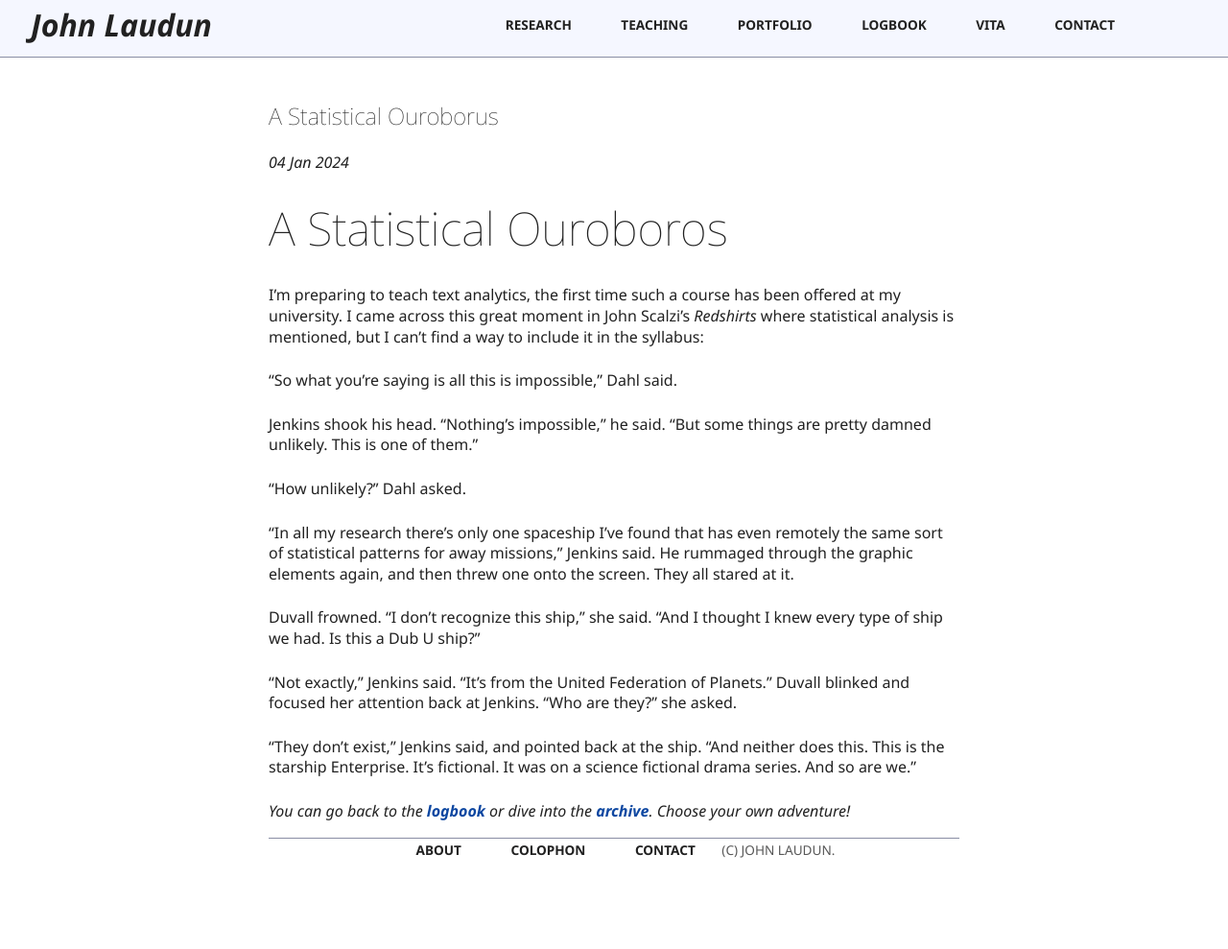
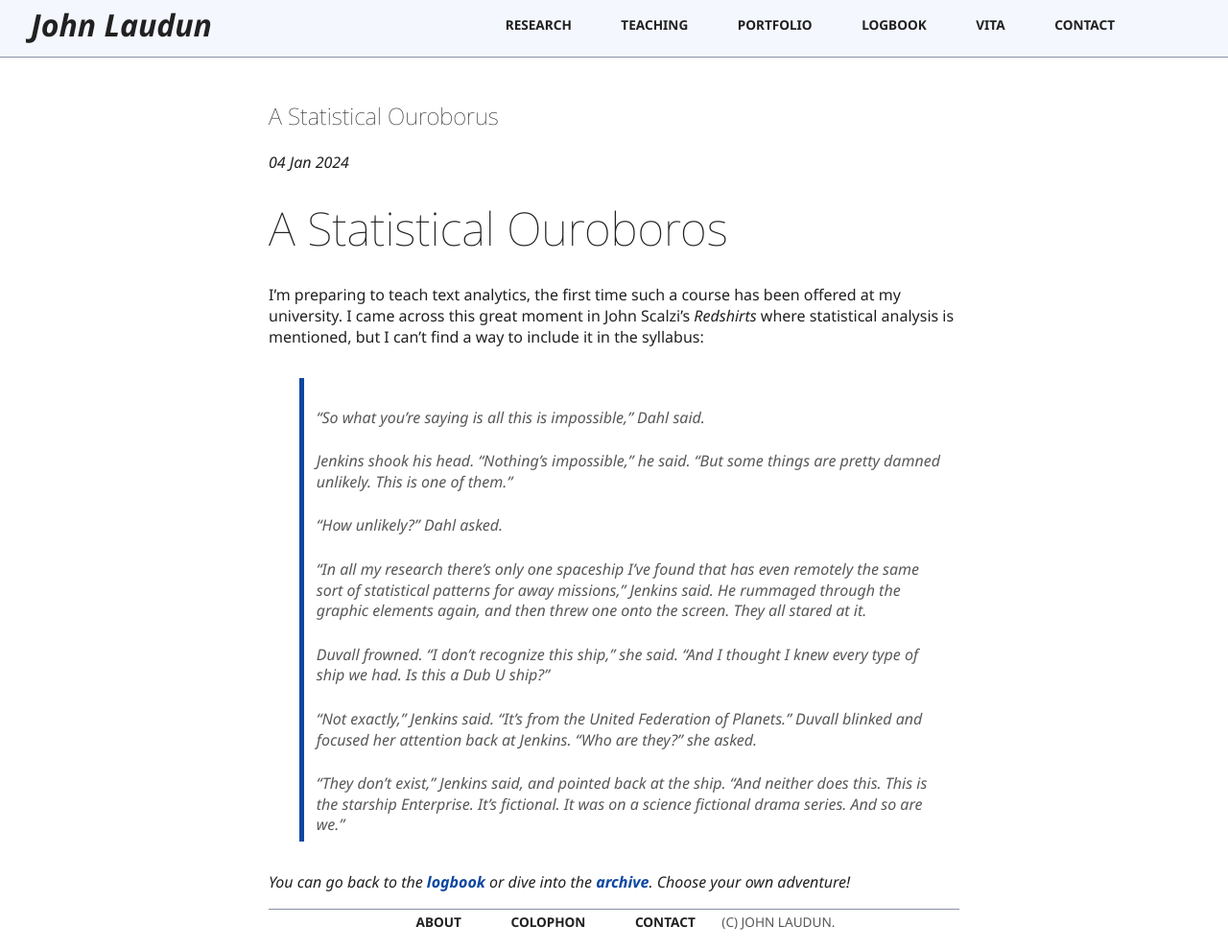
Before and after one commit to johnlaudun/jln, a Jekyll site: the page built from _posts/2024-01-04-red-shirts.md, in a window 1280 px wide. Shown: the whole page at 96% size. Built offline with Jekyll 4.4.1, drawn with Linux system fonts in a browser that asks for light colours; before the commit the page ends 914 px from its top, so only the background shows below that.

```diff
--- a/_posts/2024-01-04-red-shirts.md
+++ b/_posts/2024-01-04-red-shirts.md
@@ -7,16 +7,16 @@ tags:
 # A Statistical Ouroboros
 I'm preparing to teach text analytics, the first time such a course has been offered at my university. I came across this  great moment in John Scalzi’s _Redshirts_ where statistical analysis is mentioned, but I can't find a way to include it in the syllabus:
 
-“So what you’re saying is all this is impossible,” Dahl said.
-
-Jenkins shook his head. “Nothing’s impossible,” he said. “But some things are pretty damned unlikely. This is one of them.”
-
-“How unlikely?” Dahl asked.
-
-“In all my research there’s only one spaceship I’ve found that has even remotely the same sort of statistical patterns for away missions,” Jenkins said. He rummaged through the graphic elements again, and then threw one onto the screen. They all stared at it.
-
-Duvall frowned. “I don’t recognize this ship,” she said. “And I thought I knew every type of ship we had. Is this a Dub U ship?”
-
-“Not exactly,” Jenkins said. “It’s from the United Federation of Planets.” Duvall blinked and focused her attention back at Jenkins. “Who are they?” she asked.
-
-“They don’t exist,” Jenkins said, and pointed back at the ship. “And neither does this. This is the starship Enterprise. It’s fictional. It was on a science fictional drama series. And so are we.”
+> “So what you’re saying is all this is impossible,” Dahl said.
+>
+> Jenkins shook his head. “Nothing’s impossible,” he said. “But some things are pretty damned unlikely. This is one of them.”
+>
+> “How unlikely?” Dahl asked.
+>
+> “In all my research there’s only one spaceship I’ve found that has even remotely the same sort of statistical patterns for away missions,” Jenkins said. He rummaged through the graphic elements again, and then threw one onto the screen. They all stared at it.
+>
+> Duvall frowned. “I don’t recognize this ship,” she said. “And I thought I knew every type of ship we had. Is this a Dub U ship?”
+>
+> “Not exactly,” Jenkins said. “It’s from the United Federation of Planets.” Duvall blinked and focused her attention back at Jenkins. “Who are they?” she asked.
+>
+> “They don’t exist,” Jenkins said, and pointed back at the ship. “And neither does this. This is the starship Enterprise. It’s fictional. It was on a science fictional drama series. And so are we.”
```
Also changed, not shown: _posts/2020-03-20-Notes-from-Homeland.md (+1 -1 lines), _posts/2020-04-14-jlo-old-research-statement.md (+1 -1 lines), _posts/2020-04-15-quarantine-day33.md (+1 -1 lines), _posts/2020-05-26-digital-culture-course.md (+1 -1 lines).
